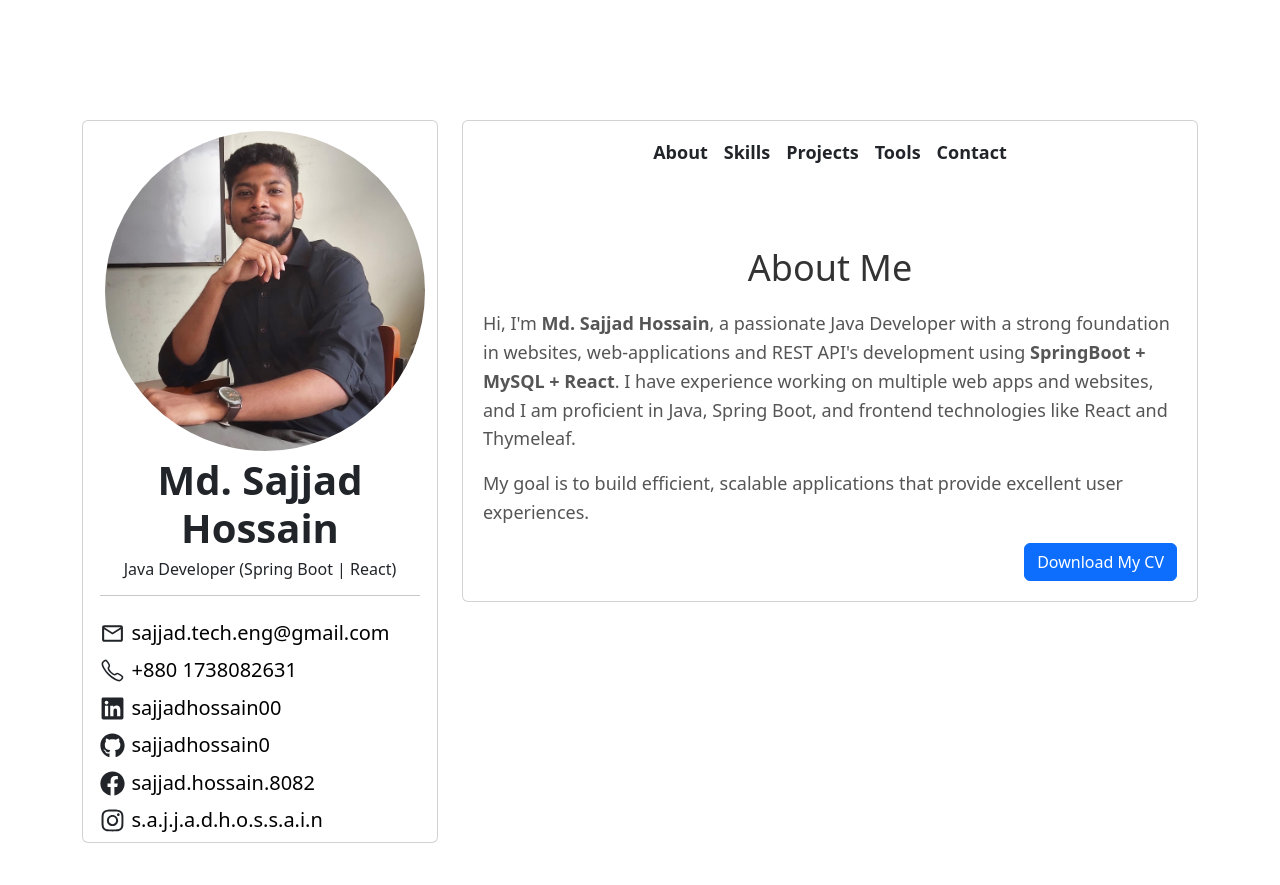
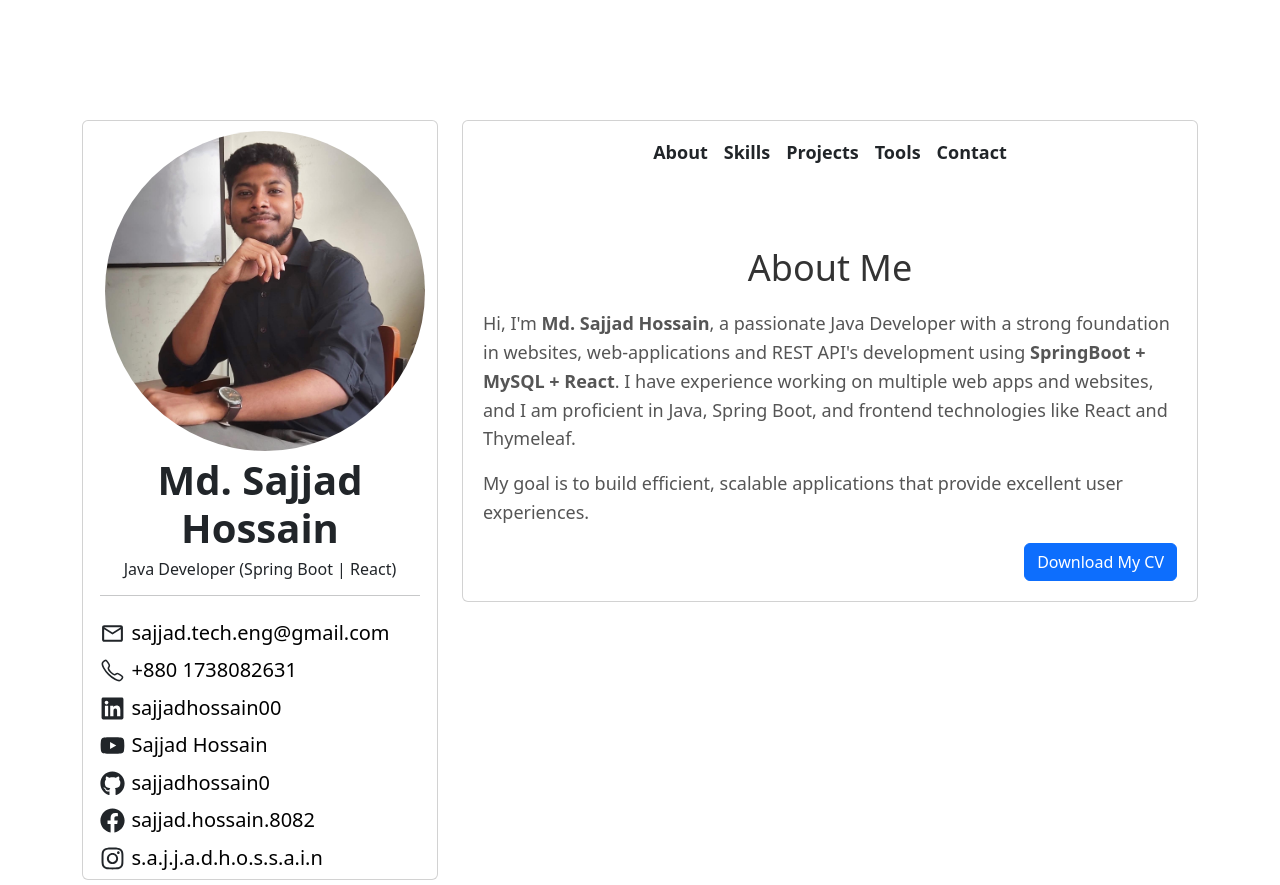
Before and after one commit to SajjadHossain0/portfolio, a React (Create React App) app: page / in a window 1280 px wide. Before the commit the page ends 848 px from the top, so only its background shows below. Built offline with nearby package versions, Linux system fonts and the light colour scheme.

Commit message:
add youtube link

```diff
--- a/src/components/PortfolioProfile.js
+++ b/src/components/PortfolioProfile.js
@@ -3,7 +3,7 @@ import {Card} from "reactstrap";
 import profile_pic from "./img/sajjad.jpg";
 import {MdGroups3, MdOutlineEmail} from "react-icons/md";
 import {IoCallOutline} from "react-icons/io5";
-import {FaFacebook, FaGithub, FaInstagram, FaLinkedin} from "react-icons/fa";
+import {FaFacebook, FaGithub, FaInstagram, FaLinkedin, FaYoutube} from "react-icons/fa";
 
 export default function PortfolioProfile() {
     return (<div>
@@ -39,6 +39,12 @@ export default function PortfolioProfile() {
                                 >sajjadhossain00</a>
                             </div>
                             <div style={{fontSize: 25}}>
+                                <FaYoutube/><span>    </span>
+                                <a style={{textDecoration: "none", fontSize: 20, color: "black"}}
+                                   href="https://www.youtube.com/@0sajjadhossain0" rel="noreferrer" target="_blank"
+                                >Sajjad Hossain</a>
+                            </div>
+                            <div style={{fontSize: 25}}>
                                 <FaGithub/><span>    </span>
                                 <a style={{textDecoration: "none", fontSize: 20, color: "black"}}
                                    href="https:\\www.github.com/sajjadhossain0" rel="noreferrer" target="_blank"
```
